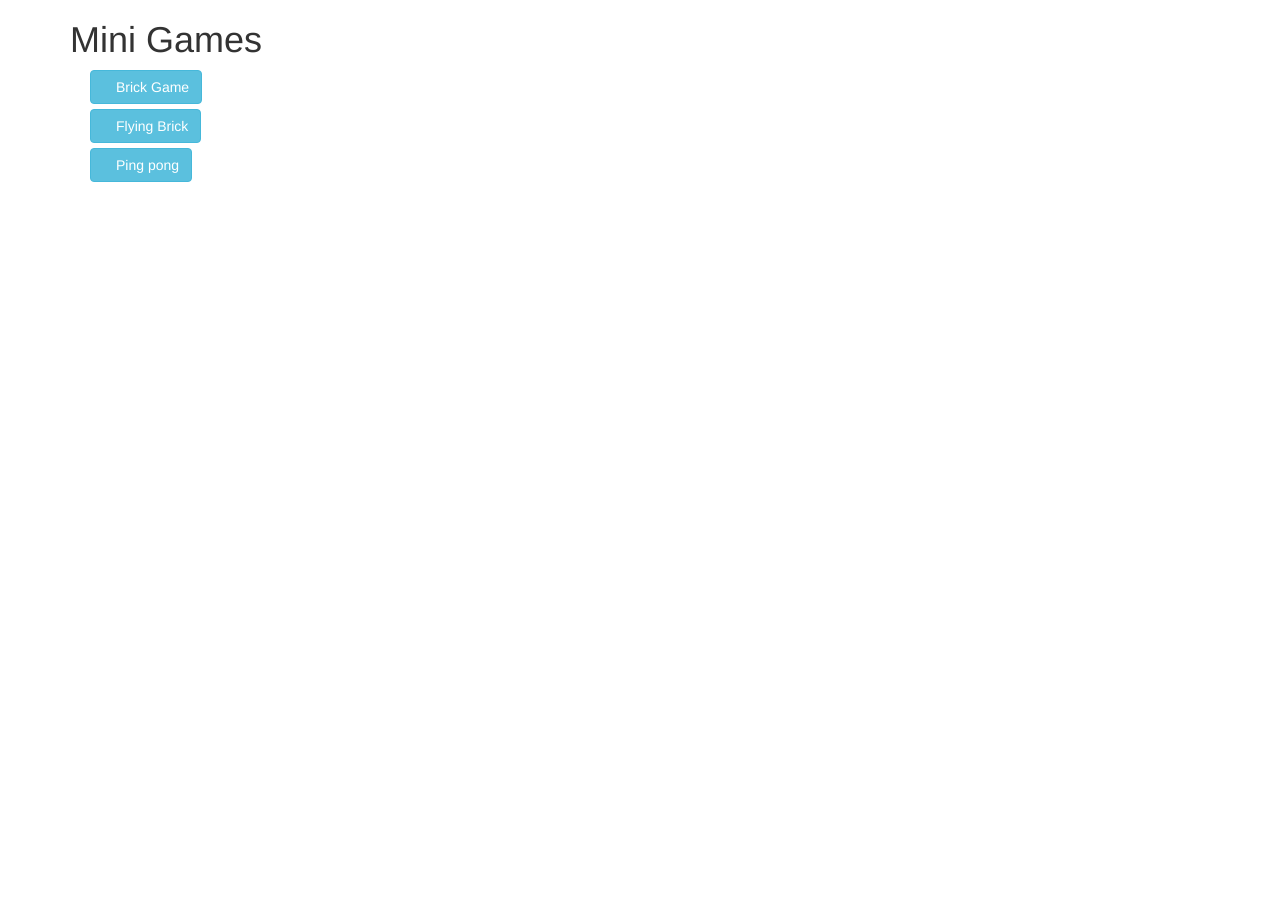
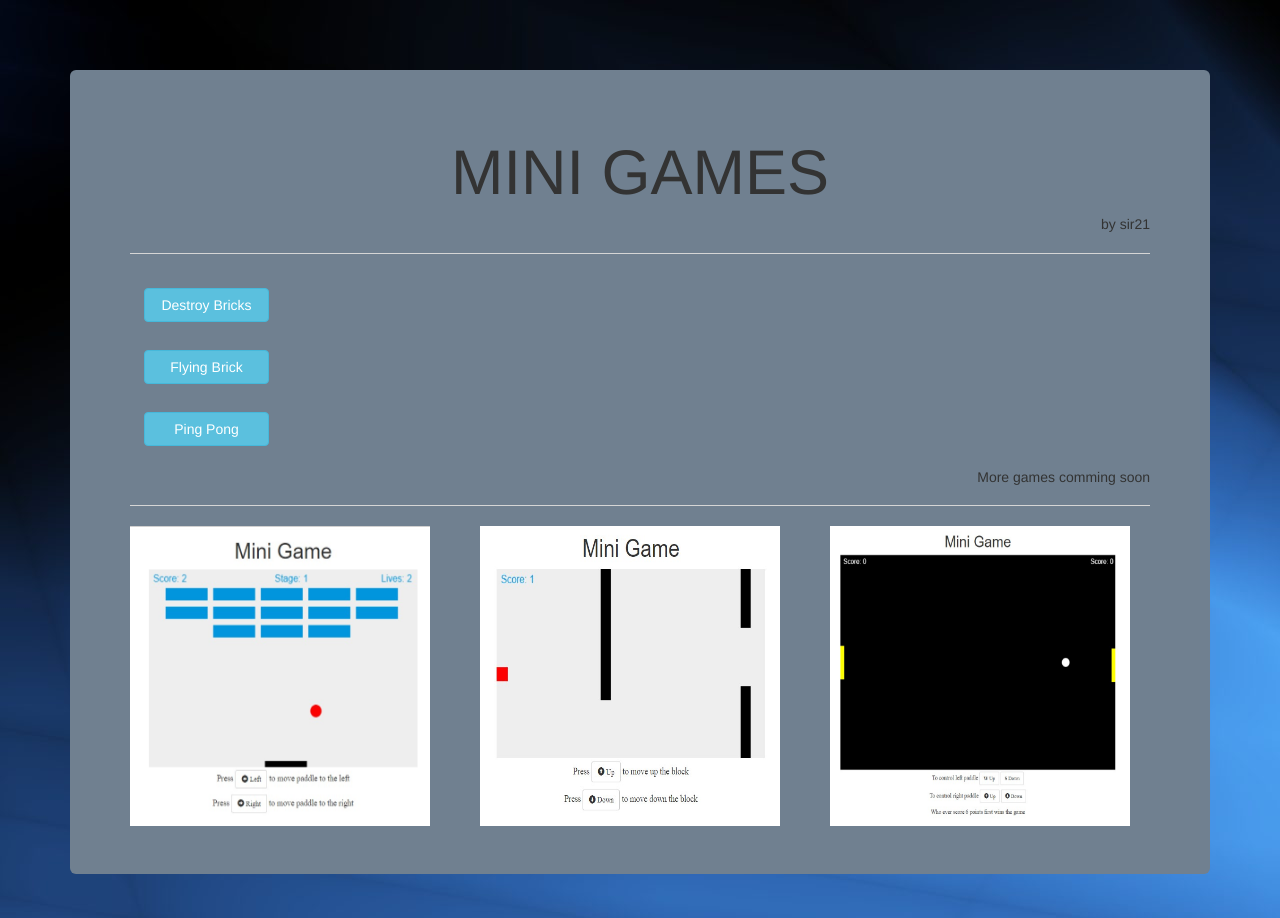
Before and after one commit to sir21/MiniGame, a plain HTML site: page index.html in a window 1280 px wide. Before the commit the page ends 800 px from the top, so only its background shows below. Drawn offline with Linux system fonts and the light colour scheme.

Commit message:
Menu UI changes

```diff
--- a/index.html
+++ b/index.html
@@ -8,15 +8,32 @@
     <!--style sheet-->
     <link href="./styles/index.css" rel="stylesheet" />
 </head>
-<body>
+<body background="images/background.jpeg">
     <div class="container">
-        <div id="header" class="header">
-            <h1>Mini Games</h1>
-        </div>
-        <div id="select_buttons container">
-            <input type="button" id="game1" class="game1_btn game_btn btn btn-info" value="Brick Game" /><br />
+        <div class="jumbotron jumbotron-fluid">
+            <h1>MINI GAMES</h1>
+            <h5>by sir21</h5>
+            <hr>
+
+            <input type="button" id="game1" class="game1_btn game_btn btn btn-info" value="Destroy Bricks" /><br />
             <input type="button" id="game2" class="game2_btn game_btn btn btn-info" value="Flying Brick" /><br />
-            <input type="button" id="game3" class="game3_btn game_btn btn btn-info" value="Ping pong" />
+            <input type="button" id="game3" class="game3_btn game_btn btn btn-info" value="Ping Pong" /><br />
+
+            <h5>More games comming soon</h5>
+
+            <hr>
+
+            <div class="images row">
+                <div class="col-md-4">
+                    <img src="images/destroyBricks.jpg" alt="Destroy Bricks">
+                </div>
+                <div class="col-md-4">
+                    <img src="images/FlyingBrick.jpg" alt="Flying Brick">
+                </div>
+                <div class="col-md-4">
+                    <img src="images/PingPong.jpg" alt="Ping Pong">
+                </div>
+            </div>
         </div>
     </div>
 
--- a/styles/game1.css
+++ b/styles/game1.css
@@ -7,10 +7,6 @@ canvas {
     background: #eee;
     display: block;
     margin: 0 auto;
-}
-
-.header{
-
 }
 
 .controls{
--- a/styles/index.css
+++ b/styles/index.css
@@ -1,8 +1,25 @@
 body {
+    margin: 5em 1em 1em 1em;
+}
+
+h1 {
+    text-align: center;
+}
+
+h5 {
+    text-align: right;
 }
 
 .game_btn{
-    padding-left:25px;
-    margin-left:20px;
-    margin-bottom:5px;
+    margin: 1em 1em 1em 1em;
+    width: 125px;
 }
+
+.jumbotron {
+    background-color: slategrey;
+}
+
+img {
+    width: 300px;
+    height: 300px;
+}
```
Also changed, not shown: ui/game1.html (+1 -1 lines), ui/game2.html (+1 -1 lines), ui/game3.html (+1 -1 lines), images/FlyingBrick.jpg (added), images/PingPong.jpg (added), images/background.jpeg (added), images/destroyBricks.jpg (added).
